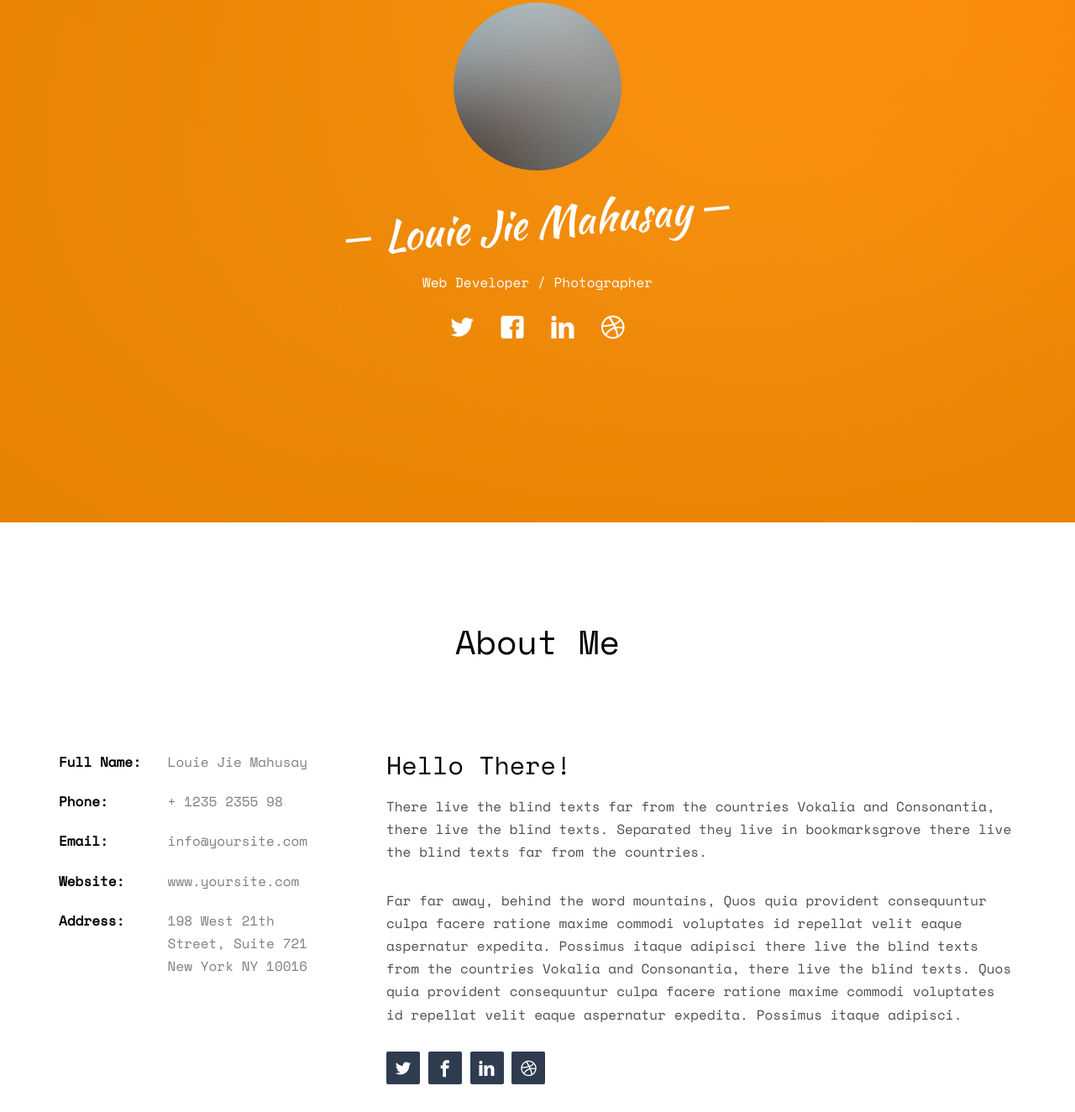
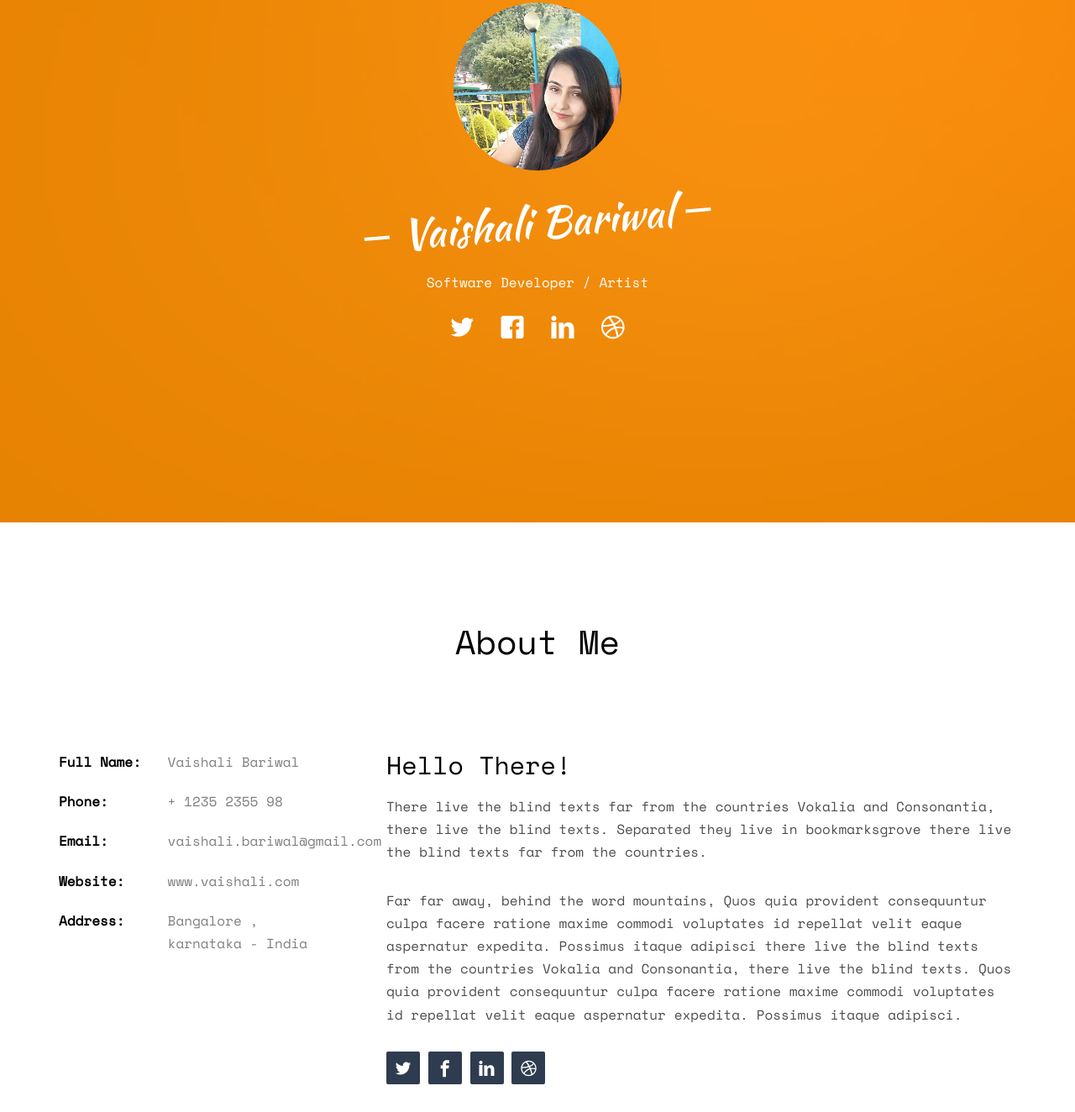
Before and after one commit to srishti-vashisht/vaishali-bariwal.github.io, a plain HTML site: page index.html in a window 1280 px wide. Shown: the part 178-1502 px from the top of the page at 84% size. Drawn offline with nearby package versions, Linux system fonts and the light colour scheme; some packages are replaced by stand-ins of ours; no server answers; animation ran at ten frames a second; files whose address does not match are found by name.

Commit message:
name change

```diff
--- a/index.html
+++ b/index.html
@@ -67,9 +67,9 @@
 				<div class="col-md-8 col-md-offset-2 text-center">
 					<div class="display-t js-fullheight">
 						<div class="display-tc js-fullheight animate-box" data-animate-effect="fadeIn">
-							<div class="profile-thumb" style="background: url(images/user-3.jpg);"></div>
-							<h1><span>Louie Jie Mahusay</span></h1>
-							<h3><span>Web Developer / Photographer</span></h3>
+							<div class="profile-thumb" style="background: url(images/myimage.jpg);"></div>
+							<h1><span>Vaishali Bariwal</span></h1>
+							<h3><span>Software Developer / Artist</span></h3>
 							<p>
 								<ul class="fh5co-social-icons">
 									<li><a href="#"><i class="icon-twitter2"></i></a></li>
@@ -95,11 +95,11 @@
 			<div class="row">
 				<div class="col-md-4">
 					<ul class="info">
-						<li><span class="first-block">Full Name:</span><span class="second-block">Louie Jie Mahusay</span></li>
+						<li><span class="first-block">Full Name:</span><span class="second-block">Vaishali Bariwal</span></li>
 						<li><span class="first-block">Phone:</span><span class="second-block">+ 1235 2355 98</span></li>
-						<li><span class="first-block">Email:</span><span class="second-block">info@yoursite.com</span></li>
-						<li><span class="first-block">Website:</span><span class="second-block">www.yoursite.com</span></li>
-						<li><span class="first-block">Address:</span><span class="second-block">198 West 21th Street, Suite 721 New York NY 10016</span></li>
+						<li><span class="first-block">Email:</span><span class="second-block">vaishali.bariwal@gmail.com</span></li>
+						<li><span class="first-block">Website:</span><span class="second-block">www.vaishali.com</span></li>
+						<li><span class="first-block">Address:</span><span class="second-block">Bangalore , karnataka - India</span></li>
 					</ul>
 				</div>
 				<div class="col-md-8">
```
Also changed, not shown: images/myimage.jpg (added), images/user-3.jpg (deleted), 1 other file.
